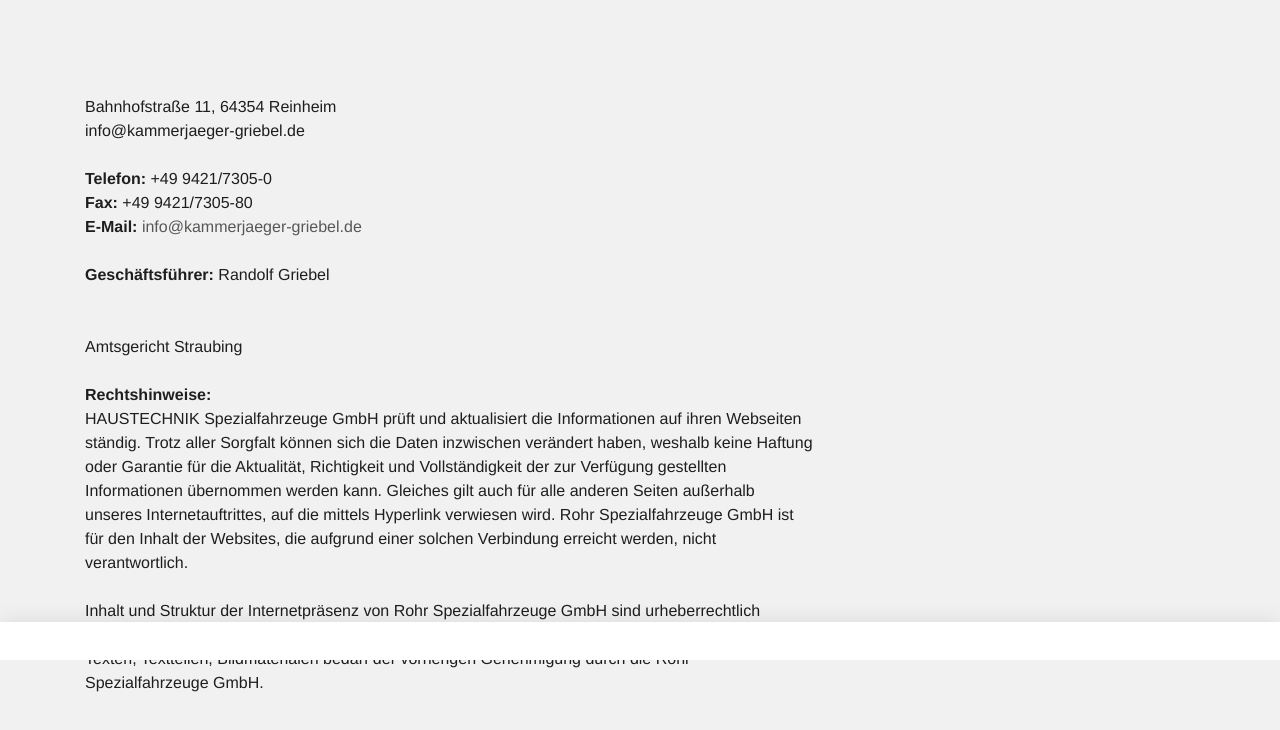
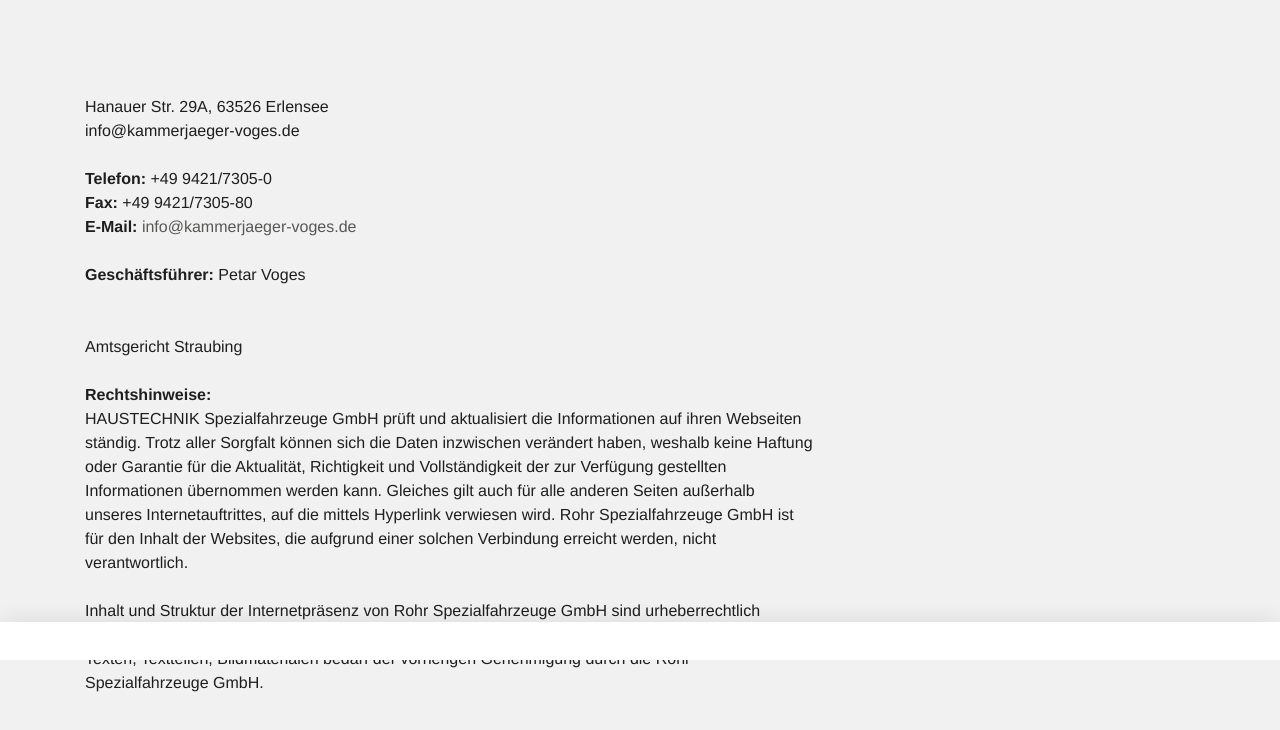
Before and after one commit to 365-kammerjaeger/kammerjaeger-Voges, a plain HTML site: page impressum.html in a window 1280 px wide. Shown: the part 140-870 px from the top of the page. Drawn offline with Linux system fonts and the light colour scheme; a script that the page names is missing.

Commit message:
Update impressum.html

```diff
--- a/impressum.html
+++ b/impressum.html
@@ -26,7 +26,7 @@ class="ie9"><![endif]--><!--[if (gt IE 9)|!(IE)]><!--><body><!--<![endif]-->
   <a href="index.html">startseite</a>
 
   Impressum</h2></div></div></div></div><div class="container slot-two-columns"><div class="row"><div class="col-xs-12 col-md-8">
-<a id="c8"></a><div class="content-text m-b-1"><div class="row"><div class="col-sm-12"><p class="bodytext"><strong></strong><br>  <br> Bahnhofstraße 11, 64354 Reinheim<br> info@kammerjaeger-griebel.de</p><p class="bodytext">&nbsp;</p><p class="bodytext"><strong>Telefon:</strong> +49 9421/7305-0<br> <strong>Fax:</strong> +49 9421/7305-80<br> <strong>E-Mail:</strong> <a href="mailto:info@rohr-spezialfahrzeuge.com">info@kammerjaeger-griebel.de</a></p><p class="bodytext">&nbsp;</p><p class="bodytext"><strong>Geschäftsführer:</strong>  Randolf Griebel
+<a id="c8"></a><div class="content-text m-b-1"><div class="row"><div class="col-sm-12"><p class="bodytext"><strong></strong><br>  <br> Hanauer Str. 29A, 63526 Erlensee<br> info@kammerjaeger-voges.de</p><p class="bodytext">&nbsp;</p><p class="bodytext"><strong>Telefon:</strong> +49 9421/7305-0<br> <strong>Fax:</strong> +49 9421/7305-80<br> <strong>E-Mail:</strong> <a href="mailto:info@rohr-spezialfahrzeuge.com">info@kammerjaeger-voges.de</a></p><p class="bodytext">&nbsp;</p><p class="bodytext"><strong>Geschäftsführer:</strong>  Petar Voges
 
 
 
```
